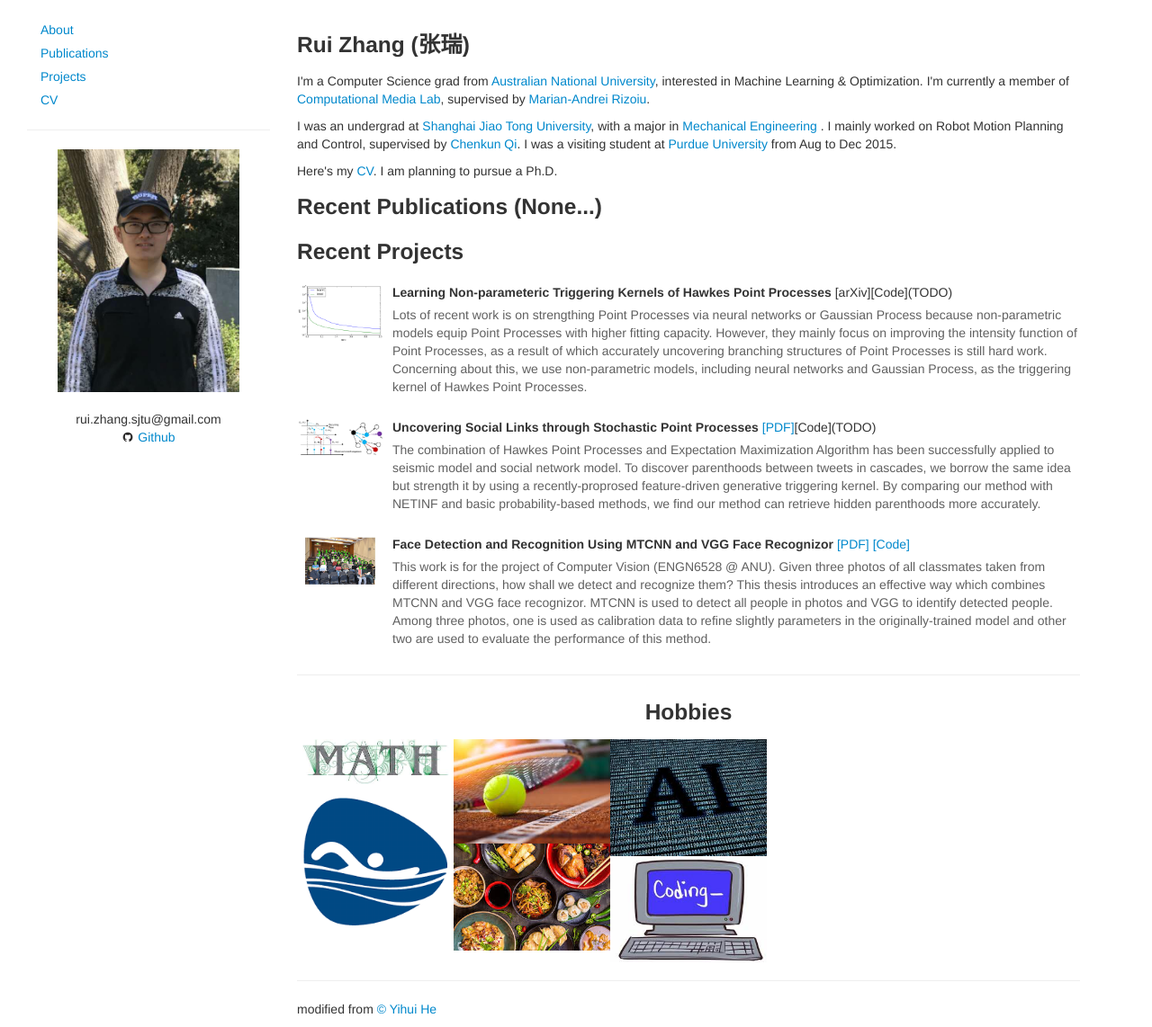
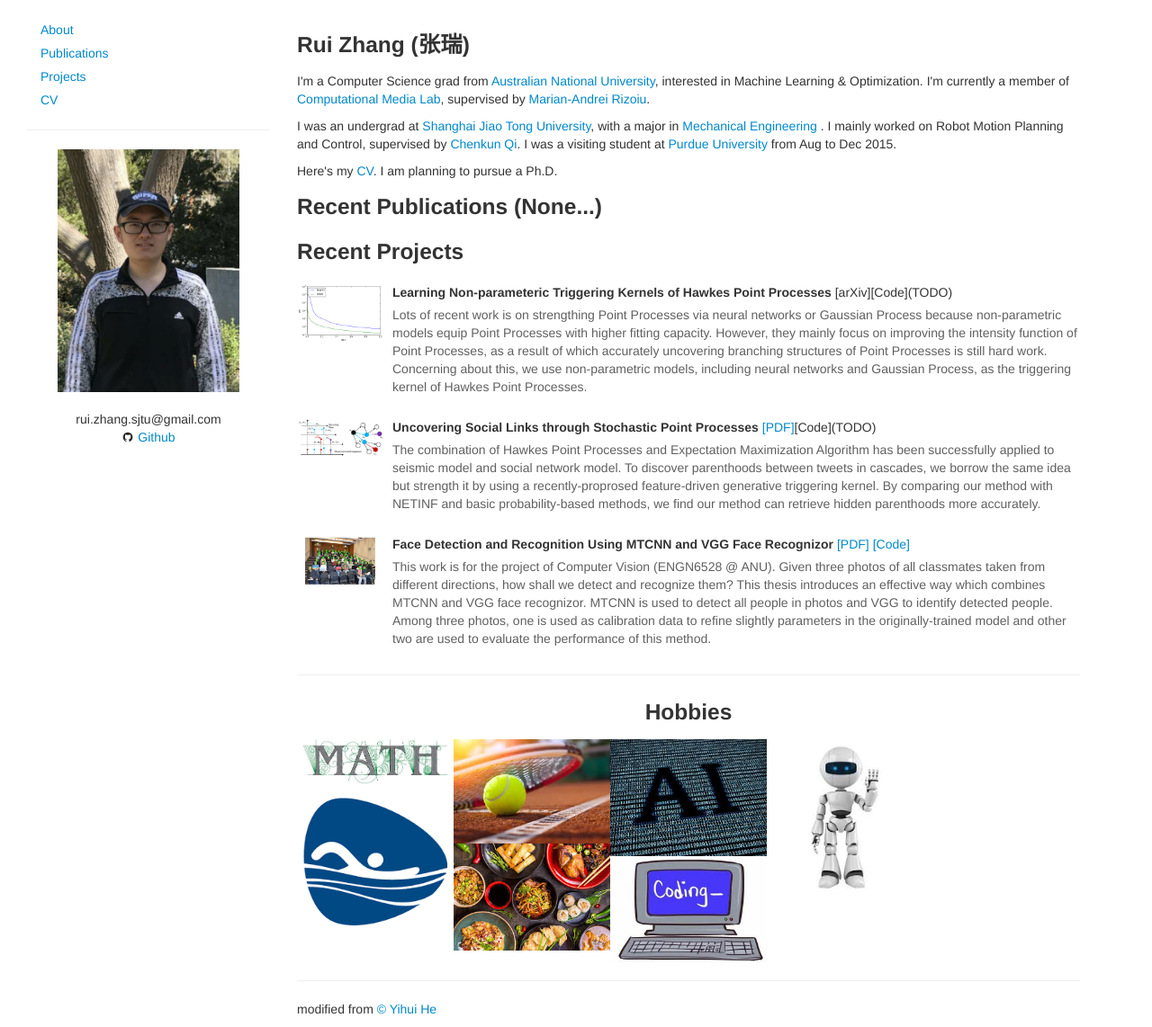
Before and after one commit to RuiZhang2016/RuiZhang.github.io, a Jekyll site: the page index.html, which Jekyll copies as it is, in a window 1280 px wide and 1142 px high. Shown: the whole window at 90% size. Built offline with Jekyll 4.4.1, drawn with Linux system fonts in a browser that asks for light colours; grey boxes are pictures that could not be loaded.

Commit message:
add robot.png

```diff
--- a/index.html
+++ b/index.html
@@ -169,6 +169,7 @@ The combination of Hawkes Point Processes and Expectation Maximization Algorithm
 		    <img src="assets_files/chinese_food.png"/>
 		    <img src="assets_files/AI.png"/>
 		    <img src="assets_files/coding.png"/>
+		    <img src="assets_files/robot.png"/>
                 </section>
 
                 <hr>
```
Also changed, not shown: assets_files/robot.png (added).
